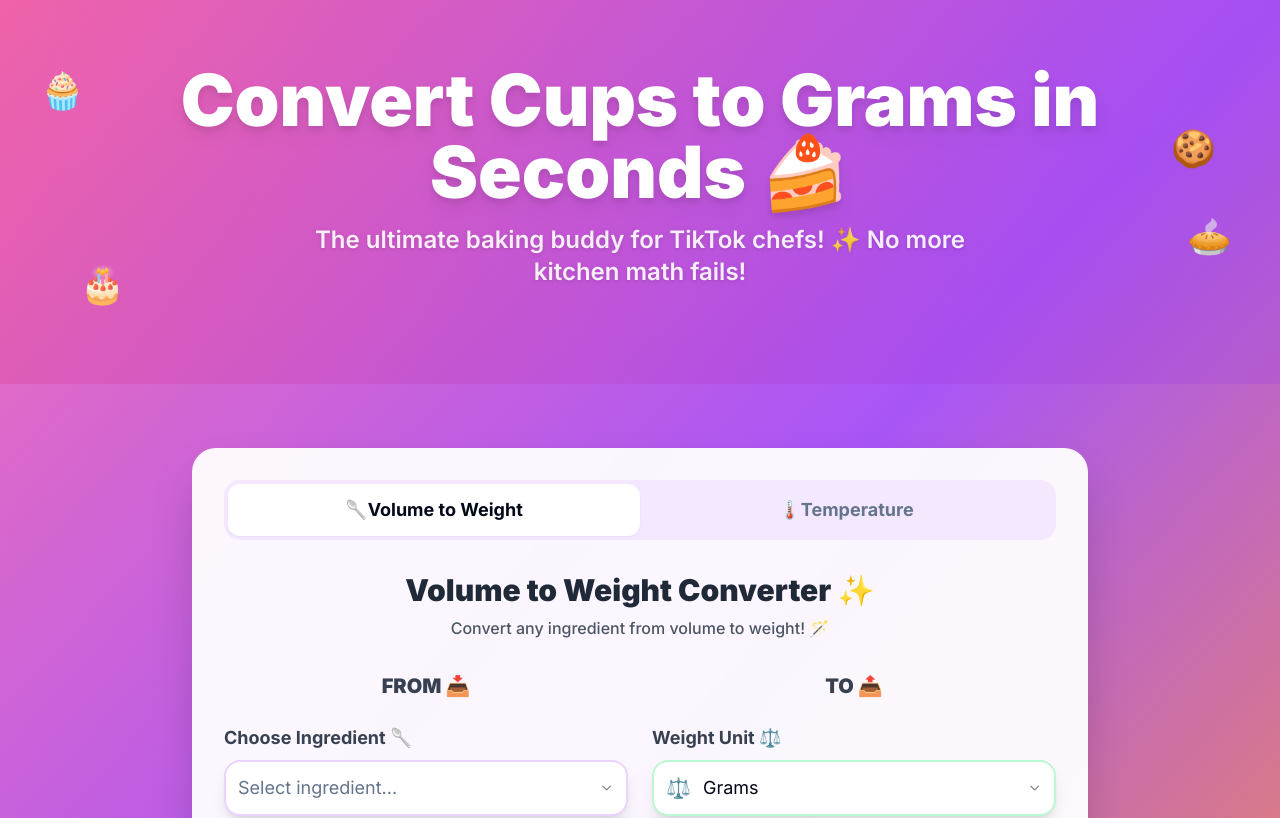
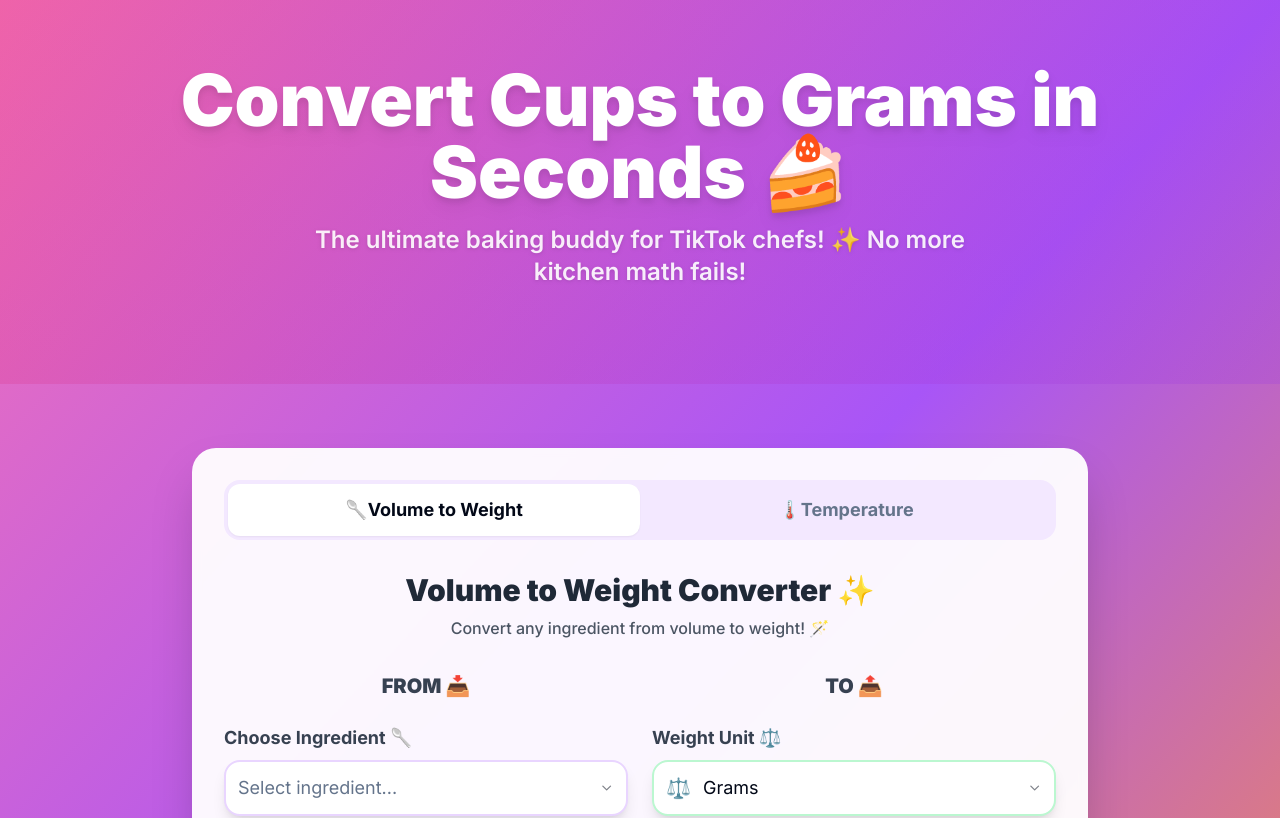
Before and after one commit to DenVelc/friendly-cooking-convertor, a Next.js app: page / in a window 1280 px wide. Shown: the top 818 px of the page. Built offline with nearby package versions, Linux system fonts and the light colour scheme.

Commit message:
Update cooking-converter.tsx

```diff
--- a/components/cooking-converter.tsx
+++ b/components/cooking-converter.tsx
@@ -290,13 +290,48 @@ export default function CookingConverter() {
             </p>
           </div>
 
-          {/* Floating Emojis - Hide on mobile, show on larger screens */}
+          {/* Floating Emojis - Hide on mobile, show on larger screens with fade animation */}
           <div className="hidden md:block">
-            <div className="absolute top-20 left-10 text-2xl md:text-4xl animate-bounce">🧁</div>
-            <div className="absolute top-32 right-16 text-2xl md:text-4xl animate-pulse">🍪</div>
-            <div className="absolute bottom-20 left-20 text-2xl md:text-4xl animate-bounce delay-300">🎂</div>
-            <div className="absolute bottom-32 right-12 text-2xl md:text-4xl animate-pulse delay-500">🥧</div>
+            <div
+              className="absolute top-20 left-10 text-2xl md:text-4xl animate-bounce opacity-0 animate-pulse"
+              style={{
+                animation: "bounce 2s infinite, fadeInOut 4s infinite",
+              }}
+            >
+              🧁
+            </div>
+            <div
+              className="absolute top-32 right-16 text-2xl md:text-4xl opacity-0 animate-pulse"
+              style={{
+                animation: "pulse 2s infinite, fadeInOut 5s infinite 1s",
+              }}
+            >
+              🍪
+            </div>
+            <div
+              className="absolute bottom-20 left-20 text-2xl md:text-4xl opacity-0 animate-bounce"
+              style={{
+                animation: "bounce 2s infinite, fadeInOut 6s infinite 2s",
+              }}
+            >
+              🎂
+            </div>
+            <div
+              className="absolute bottom-32 right-12 text-2xl md:text-4xl opacity-0 animate-pulse"
+              style={{
+                animation: "pulse 2s infinite, fadeInOut 4.5s infinite 2.5s",
+              }}
+            >
+              🥧
+            </div>
           </div>
+
+          <style jsx>{`
+            @keyframes fadeInOut {
+              0%, 100% { opacity: 0; }
+              50% { opacity: 1; }
+            }
+          `}</style>
         </div>
       </div>
 
```
